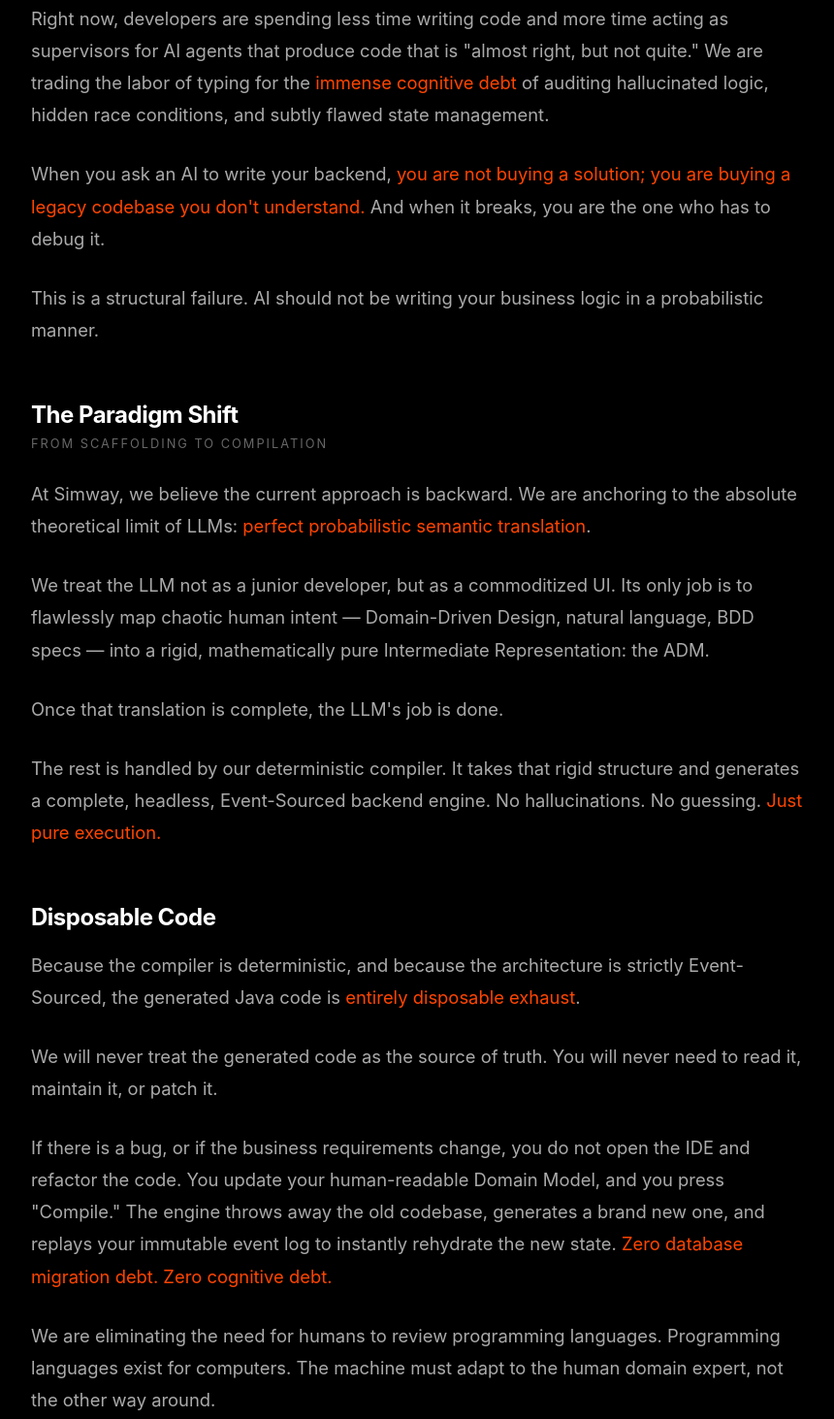
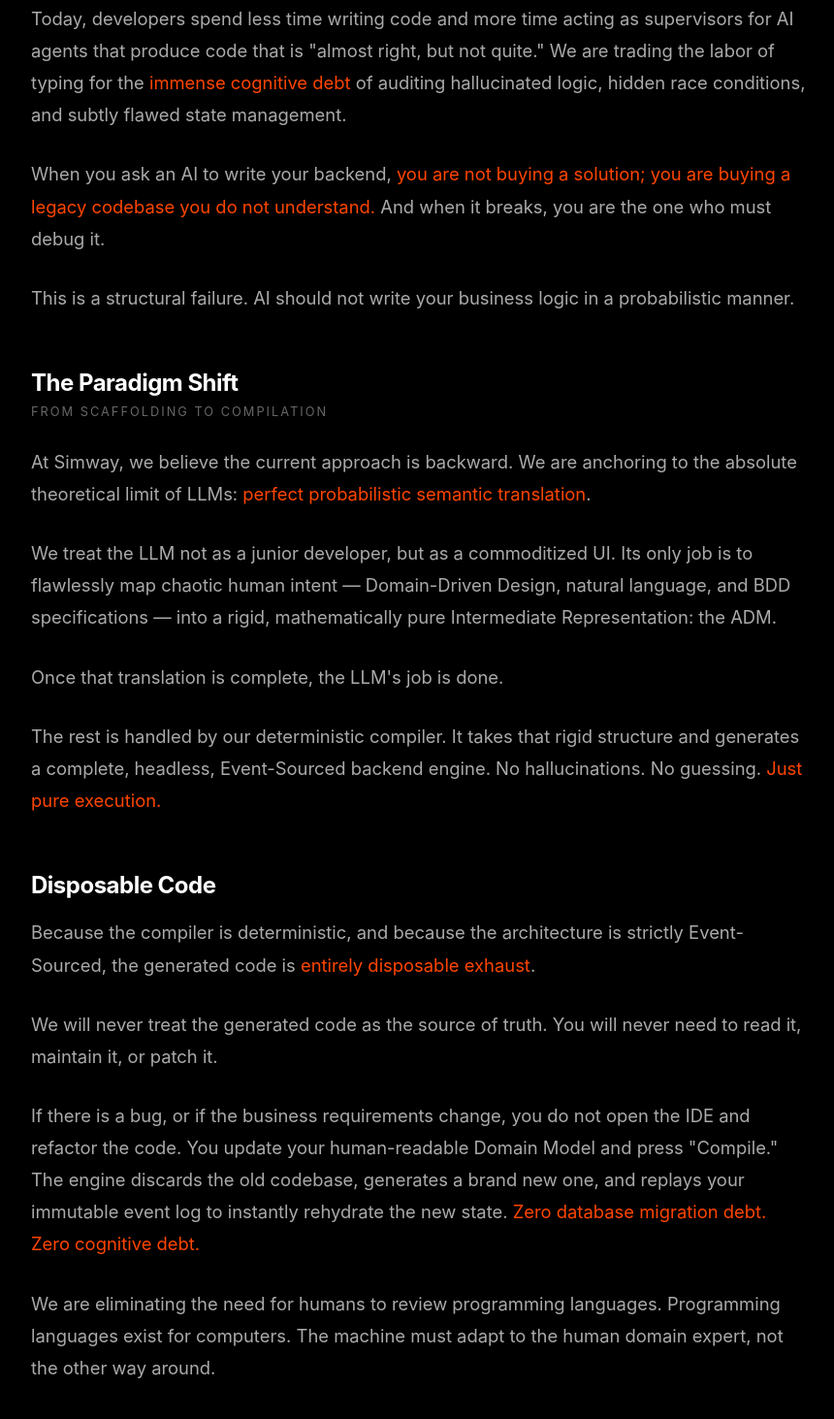
Before and after one commit to simgaudi/ple.simway.io, a website: page manifesto/index.html in a window 1280 px wide. Shown: the part 584-2047 px from the top of the page at 97% size, without its empty margins (208-1068 px from the left). Drawn offline with Linux system fonts and the light colour scheme.

Commit message:
fix: Apply grammar polish to manifesto content (#23)
* fix: apply grammar polish to manifesto content

Surgical edits per Lob's style review:
- 'Right now, developers are spending' → 'Today, developers spend'
- 'you don't understand' → 'you do not understand'
- 'has to debug' → 'must debug'
- 'should not be writing' → 'should not write'
- 'BDD specs' → 'BDD specifications'
- 'generated Java code' → 'generated code'
- 'throws away' → 'discards'
- ', and you press' → ' and press'

* chore: remove redundant manifesto.md

manifesto/index.html is the rendered page.
marketing/manifesto.md (PR #19) will be the canonical source.
No need for a third copy.

```diff
--- a/manifesto/index.html
+++ b/manifesto/index.html
@@ -154,18 +154,18 @@
 
         <p><strong>And it is exhausting us.</strong></p>
 
-        <p>Right now, developers are spending less time writing code and more time acting as supervisors for AI agents that produce code that is "almost right, but not quite." We are trading the labor of typing for the <span class="accent">immense cognitive debt</span> of auditing hallucinated logic, hidden race conditions, and subtly flawed state management.</p>
+        <p>Today, developers spend less time writing code and more time acting as supervisors for AI agents that produce code that is "almost right, but not quite." We are trading the labor of typing for the <span class="accent">immense cognitive debt</span> of auditing hallucinated logic, hidden race conditions, and subtly flawed state management.</p>
 
-        <p>When you ask an AI to write your backend, <span class="accent">you are not buying a solution; you are buying a legacy codebase you don't understand.</span> And when it breaks, you are the one who has to debug it.</p>
+        <p>When you ask an AI to write your backend, <span class="accent">you are not buying a solution; you are buying a legacy codebase you do not understand.</span> And when it breaks, you are the one who must debug it.</p>
 
-        <p>This is a structural failure. AI should not be writing your business logic in a probabilistic manner.</p>
+        <p>This is a structural failure. AI should not write your business logic in a probabilistic manner.</p>
 
         <h3>The Paradigm Shift</h3>
         <p class="section-label">From Scaffolding to Compilation</p>
 
         <p>At Simway, we believe the current approach is backward. We are anchoring to the absolute theoretical limit of LLMs: <span class="accent">perfect probabilistic semantic translation</span>.</p>
 
-        <p>We treat the LLM not as a junior developer, but as a commoditized UI. Its only job is to flawlessly map chaotic human intent — Domain-Driven Design, natural language, BDD specs — into a rigid, mathematically pure Intermediate Representation: the ADM.</p>
+        <p>We treat the LLM not as a junior developer, but as a commoditized UI. Its only job is to flawlessly map chaotic human intent — Domain-Driven Design, natural language, and BDD specifications — into a rigid, mathematically pure Intermediate Representation: the ADM.</p>
 
         <p>Once that translation is complete, the LLM's job is done.</p>
 
@@ -173,11 +173,11 @@
 
         <h3>Disposable Code</h3>
 
-        <p>Because the compiler is deterministic, and because the architecture is strictly Event-Sourced, the generated Java code is <span class="accent">entirely disposable exhaust</span>.</p>
+        <p>Because the compiler is deterministic, and because the architecture is strictly Event-Sourced, the generated code is <span class="accent">entirely disposable exhaust</span>.</p>
 
         <p>We will never treat the generated code as the source of truth. You will never need to read it, maintain it, or patch it.</p>
 
-        <p>If there is a bug, or if the business requirements change, you do not open the IDE and refactor the code. You update your human-readable Domain Model, and you press "Compile." The engine throws away the old codebase, generates a brand new one, and replays your immutable event log to instantly rehydrate the new state. <span class="accent">Zero database migration debt. Zero cognitive debt.</span></p>
+        <p>If there is a bug, or if the business requirements change, you do not open the IDE and refactor the code. You update your human-readable Domain Model and press "Compile." The engine discards the old codebase, generates a brand new one, and replays your immutable event log to instantly rehydrate the new state. <span class="accent">Zero database migration debt. Zero cognitive debt.</span></p>
 
         <p>We are eliminating the need for humans to review programming languages. Programming languages exist for computers. The machine must adapt to the human domain expert, not the other way around.</p>
 
```
Also changed, not shown: manifesto.md (deleted, +0 -35 lines).
